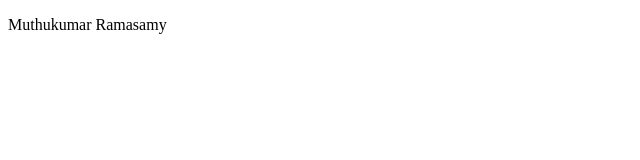
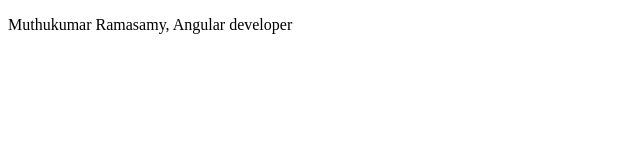
Before and after one commit to rammuthukumar1512/cheprac, a plain HTML site: page index.html in a window 1280 px wide. Shown: the whole page, without its empty margins (0-640 px from the left). Drawn offline with Linux system fonts and the light colour scheme.

Commit message:
add desc

```diff
--- a/index.html
+++ b/index.html
@@ -6,6 +6,6 @@
     <title>Document</title>
 </head>
 <body>
-    <p>Muthukumar Ramasamy</p>
+    <p>Muthukumar Ramasamy, Angular developer</p>
 </body>
 </html>
```
